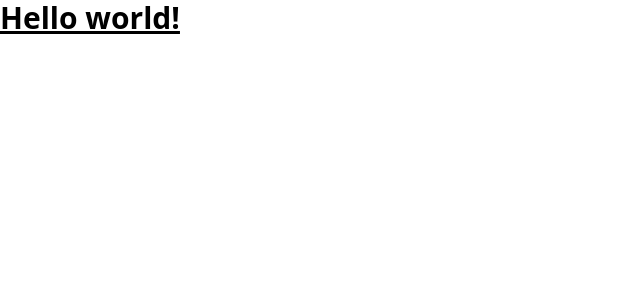
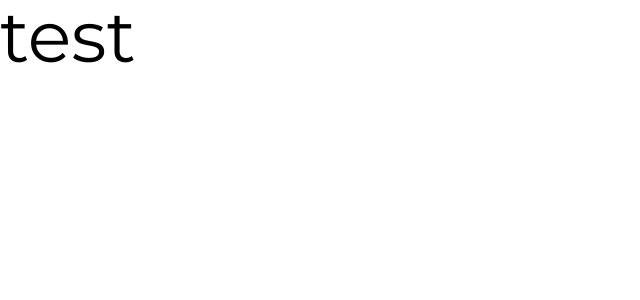
Before and after one commit to DeanGhassemi/Capstone, a SvelteKit app in the folder Frontend/: page / in a window 1280 px wide. Shown: the top 300 px of the page, without its empty margins (0-640 px from the left). Built offline with nearby package versions, Linux system fonts and the light colour scheme.

Commit message:
Added Font
Added font to tailwind

```diff
--- a/Frontend/src/app.css
+++ b/Frontend/src/app.css
@@ -1,3 +1,11 @@
 @tailwind base;
 @tailwind components;
 @tailwind utilities;
+@layer base {
+    @font-face {
+        font-family: 'Montserrat';
+        font-weight: 400;
+        font-style: normal;
+        src: url("lib/fonts/Montserrat-Regular.woff2") format("woff2");
+    }
+}
--- a/Frontend/src/routes/+page.svelte
+++ b/Frontend/src/routes/+page.svelte
@@ -1,7 +1,21 @@
 <script>
-	import { onMount } from 'svelte';
+
 </script>
+<style>
 
-<h1 class="text-3xl font-bold underline">
-    Hello world!
-</h1>
+</style>
+
+<main>
+    <header>
+
+    </header>
+    <div>
+        <h1 class="font-monte text-7xl">
+            test
+        </h1>
+    </div>
+    <footer>
+
+    </footer>
+
+</main>
--- a/Frontend/tailwind.config.js
+++ b/Frontend/tailwind.config.js
@@ -2,7 +2,11 @@
 export default {
   content: ['./src/**/*.{html,js,svelte,ts}'],
   theme: {
-    extend: {},
+    extend: {
+      fontFamily: {
+        'monte': ['Montserrat', 'sans-serif'] // Add your font name and fallbacks
+      }
+    },
   },
   plugins: [],
 }
```
Also changed, not shown: Frontend/src/lib/fonts/Montserrat-Regular.woff2 (added).
